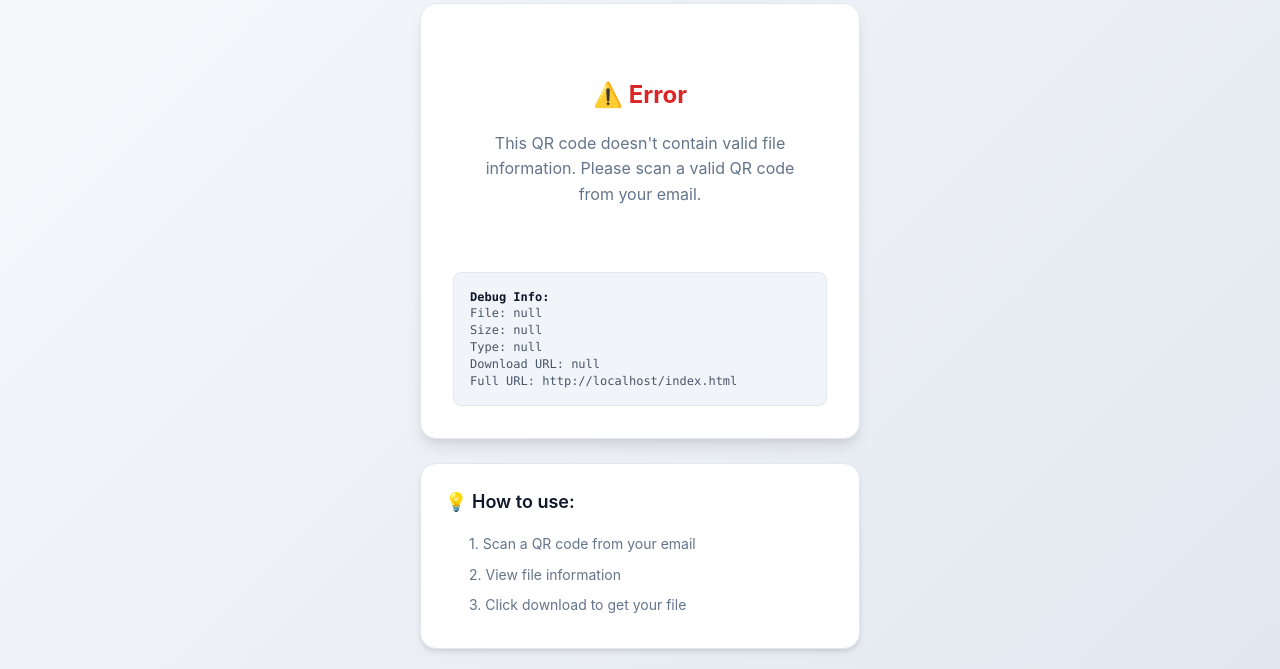
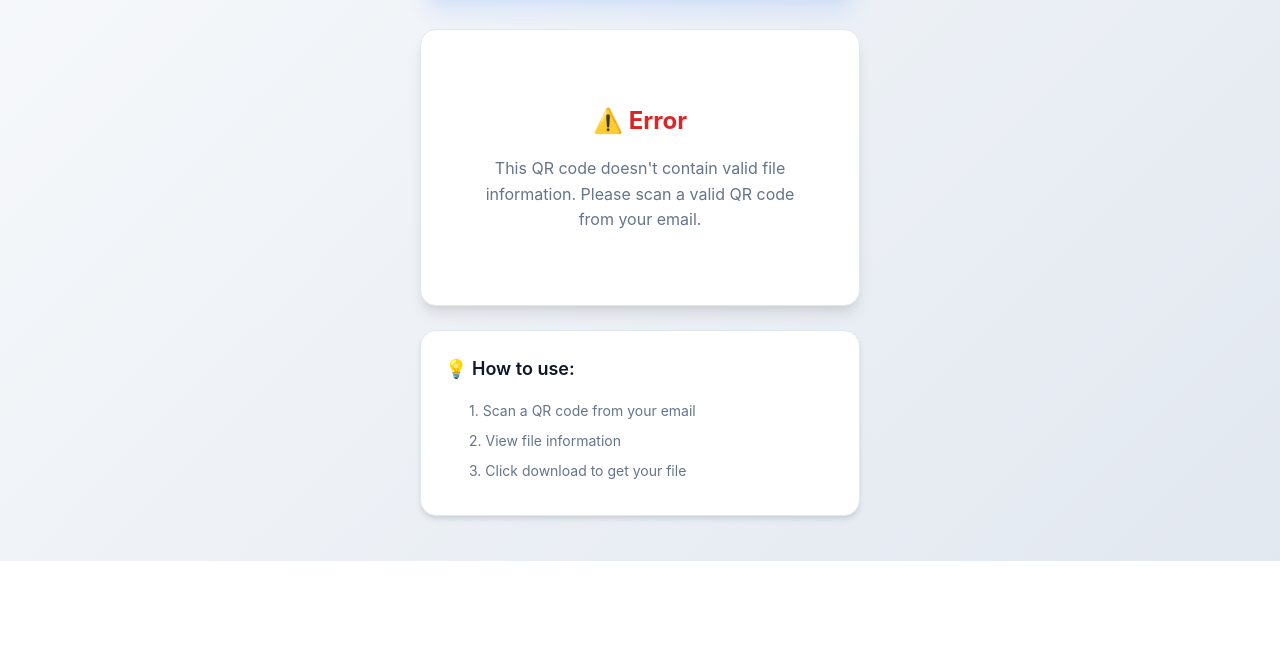
Before and after one commit to anvibe/qr-download-page, a plain HTML site: page index.html in a window 1280 px wide. Shown: the part 239-908 px from the top of the page. After the commit the page ends 800 px from the top, so only its background shows below. Drawn offline with Linux system fonts and the light colour scheme.

Commit message:
Update index.html

```diff
--- a/index.html
+++ b/index.html
@@ -231,23 +231,6 @@
             padding-left: 24px;
         }
 
-        /* Debug Information */
-        .debug {
-            margin-top: 24px;
-            padding: 16px;
-            background: #f1f5f9;
-            border-radius: 8px;
-            border: 1px solid #e2e8f0;
-            font-family: 'Monaco', 'Menlo', 'Ubuntu Mono', monospace;
-            font-size: 12px;
-            color: #475569;
-            line-height: 1.4;
-        }
-
-        .debug strong {
-            color: #0f172a;
-        }
-
         /* Responsive Design */
         @media (max-width: 480px) {
             .container {
@@ -325,14 +308,6 @@
         const fileType = urlParams.get('type');
         const downloadUrl = urlParams.get('downloadUrl');
 
-        // Debug: Log all parameters
-        console.log('URL Parameters:', {
-            file: fileName,
-            size: fileSize,
-            type: fileType,
-            downloadUrl: downloadUrl
-        });
-
         function formatFileSize(bytes) {
             if (bytes === 0) return '0 Bytes';
             const k = 1024;
@@ -354,8 +329,6 @@
                     document.body.removeChild(link);
 
                     showSuccess();
-
-                    console.log('Download started for:', fileName, 'from:', downloadUrl);
                 } catch (error) {
                     console.error('Download failed:', error);
                     window.open(downloadUrl, '_blank');
@@ -406,26 +379,9 @@
                     <button class="download-btn" onclick="handleDownload()">
                         📥 Download File
                     </button>
-                    <div class="debug">
-                        <strong>Debug Info:</strong><br>
-                        File: ${fileName}<br>
-                        Size: ${fileSize}<br>
-                        Type: ${fileType}<br>
-                        Download URL: ${downloadUrl}
-                    </div>
                 `;
             } else {
                 showError('This QR code doesn\'t contain valid file information. Please scan a valid QR code from your email.');
-                content.innerHTML += `
-                    <div class="debug">
-                        <strong>Debug Info:</strong><br>
-                        File: ${fileName || 'null'}<br>
-                        Size: ${fileSize || 'null'}<br>
-                        Type: ${fileType || 'null'}<br>
-                        Download URL: ${downloadUrl || 'null'}<br>
-                        Full URL: ${window.location.href}
-                    </div>
-                `;
             }
         }
 
```
